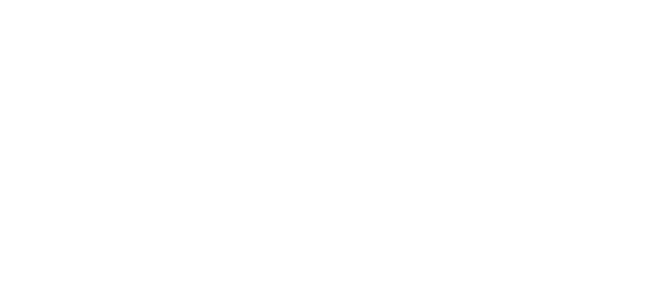
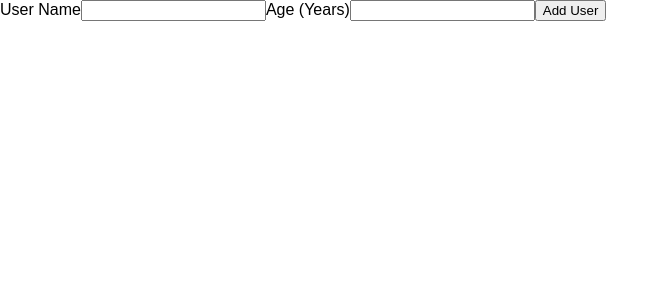
Before and after one commit to Saijeet7/react-guide-project, a React (Create React App) app: page / in a window 1280 px wide. Shown: the top 300 px of the page, without its empty margins (0-668 px from the left). Built offline with nearby package versions, Linux system fonts and the light colour scheme.

Commit message:
Complete : add user components

```diff
--- a/src/App.js
+++ b/src/App.js
@@ -1,10 +1,10 @@
-import React from 'react';
-
+import React from "react";
+import AddUser from "./components/Users/AddUser";
 
 function App() {
   return (
     <div>
-
+      <AddUser />
     </div>
   );
 }
--- /dev/null
+++ b/src/components/Users/AddUser.jsx
@@ -0,0 +1,18 @@
+import React from "react";
+
+const AddUser = (props) => {
+  const addUserHandler = (event) => {
+    event.preventDefault();
+  };
+  return (
+    <form onSubmit={addUserHandler}>
+      <label htmlFor="username">User Name</label>
+      <input id="username" type="text" />
+      <label htmlFor="age">Age (Years)</label>
+      <input id="age" type="number" />
+      <button type="submit">Add User</button>
+    </form>
+  );
+};
+
+export default AddUser;
```
